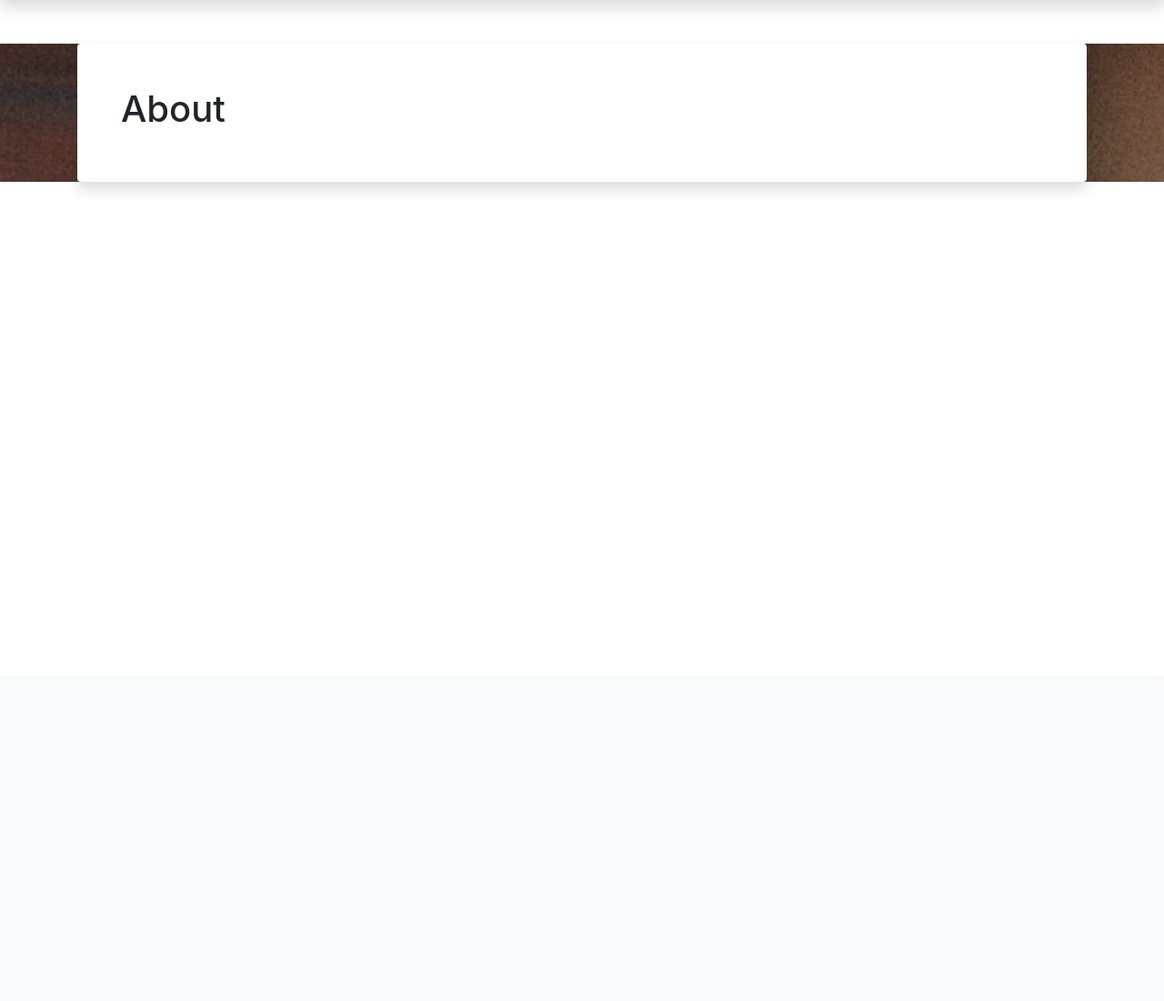
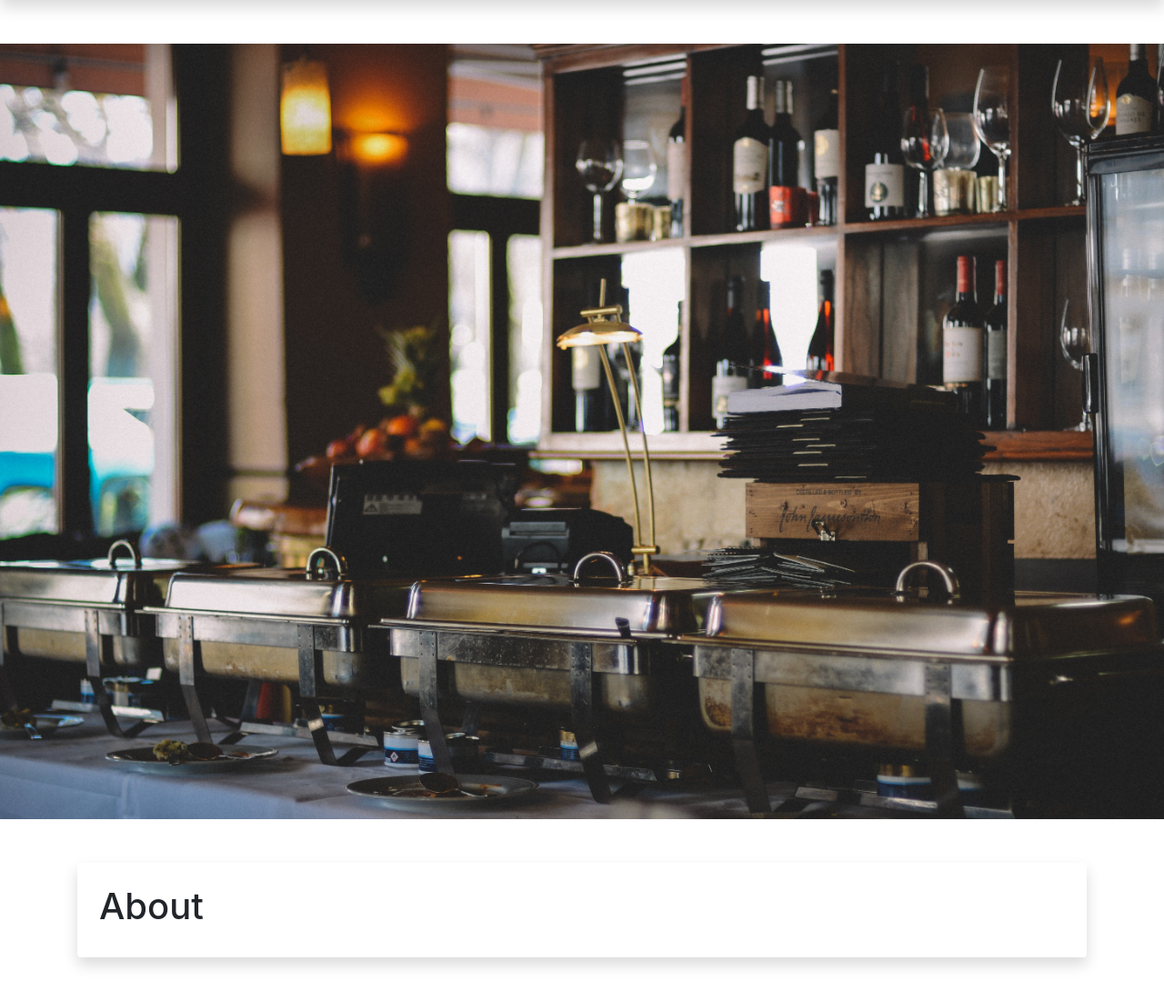
Before and after one commit to Barani2396/Kindness-Cafe, a Django app: page /about/ in a window 1280 px wide. Shown: the part 56-1157 px from the top of the page at 91% size. Before the commit the page ends 265 px from the top, so only its background shows below. Run offline with Django 3.2, Linux system fonts and the light colour scheme; some libraries are stand-ins or nearby versions.

Commit message:
initial commit

```diff
--- a/kc_app/templates/kc_app/base.html
+++ b/kc_app/templates/kc_app/base.html
@@ -46,19 +46,21 @@
         </nav>
     </header>
 
+
     <main role="main">
-        <div style="background-image: url('static/kc_app/images/bg.jpg')">
-            <div class="container">
-                <div class=" card border-0 shadow my-5 ">
-                    <div class="card-body p-5 ">
-                        {% block content %}{% endblock %}
-                    </div>
+        <div>
+            <img src="{% static '/kc_app/images/bg.jpg' %}" class="img-fluid bg-image">
+        </div>
+        <div class="container">
+            <div class=" card border-0 shadow my-5 ">
+                <div class="card-body p-4 ">
+                    {% block content %}{% endblock %}
                 </div>
             </div>
         </div>
     </main>
 
-    <!-- Optional JavaScript -->
+    <!-- Optional JavaScript <div class="bg_main" style="background-image: url('static/kc_app/images/bg.jpg')">-->
     <!-- jQuery first, then Popper.js, then Bootstrap JS -->
     <script src="https://code.jquery.com/jquery-3.4.1.slim.min.js " integrity="sha384-J6qa4849blE2+poT4WnyKhv5vZF5SrPo0iEjwBvKU7imGFAV0wwj1yYfoRSJoZ+n " crossorigin="anonymous "></script>
     <script src="https://cdn.jsdelivr.net/npm/popper.js@1.16.0/dist/umd/popper.min.js " integrity="sha384-Q6E9RHvbIyZFJoft+2mJbHaEWldlvI9IOYy5n3zV9zzTtmI3UksdQRVvoxMfooAo " crossorigin="anonymous "></script>
```
